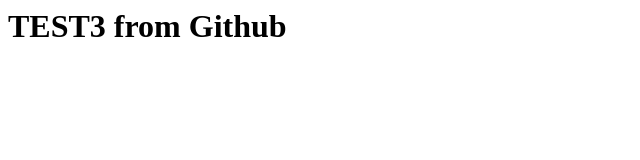
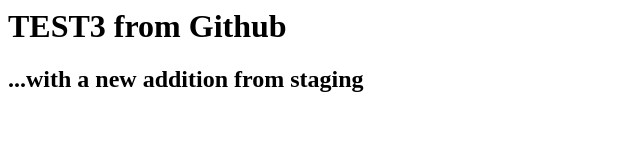
Before and after one commit to kodestarter/connect-webclient, a plain HTML site: page src/index.html in a window 1280 px wide. Shown: the whole page, without its empty margins (0-640 px from the left). Drawn offline with Linux system fonts and the light colour scheme.

```diff
--- a/src/index.html
+++ b/src/index.html
@@ -2,5 +2,6 @@
 <head></head>
 <body>
 <h1> TEST3 from Github </h1>
+<h2> ...with a new addition from staging </h2>
 </body>
 </html>
```
Also changed, not shown: 2 other files.
